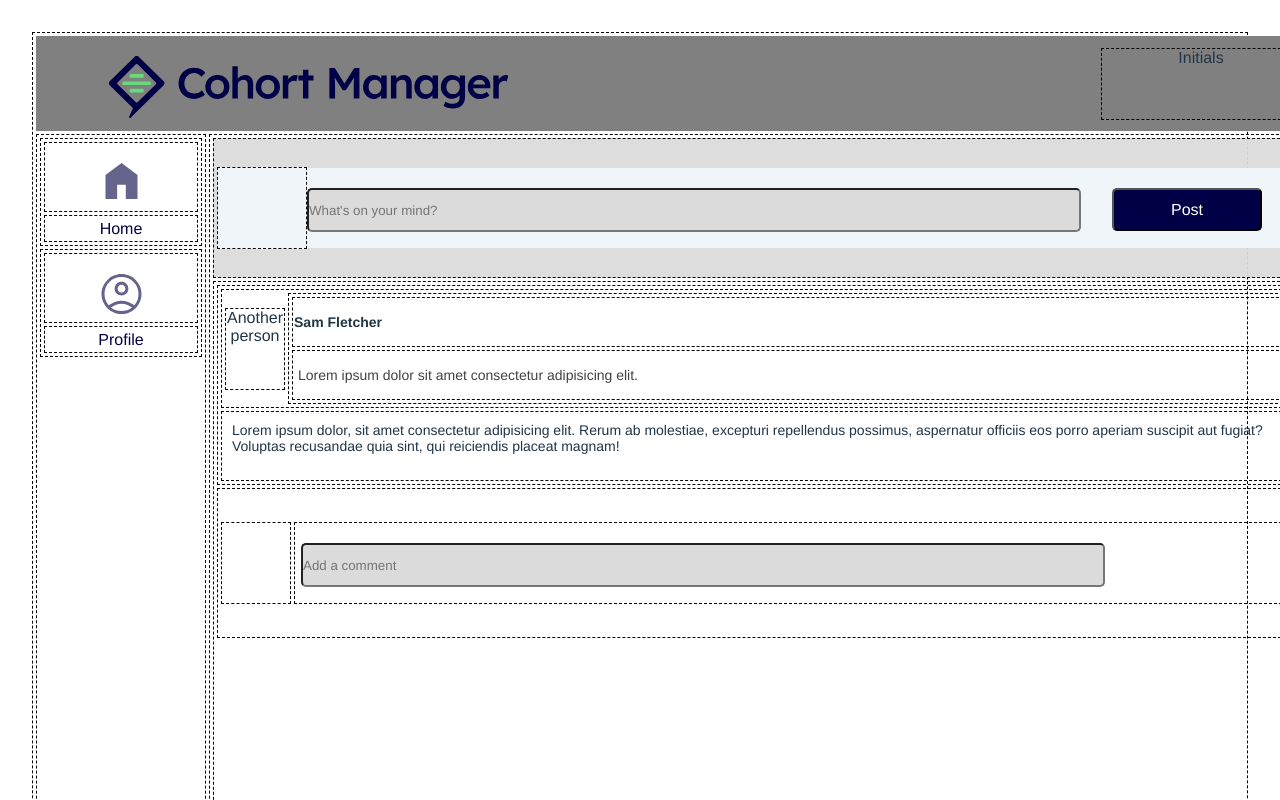
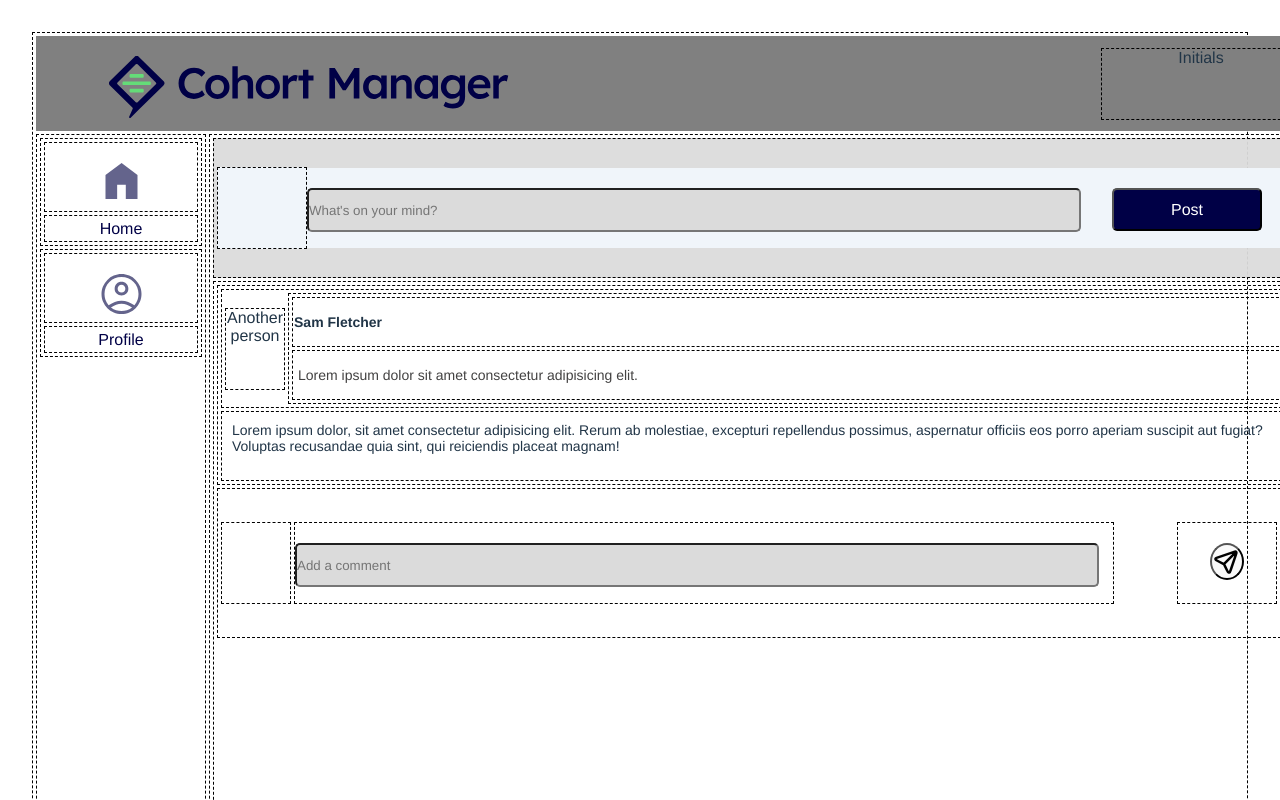
Before and after one commit to boolean-uk/react-cohort-dashboard-challenge, a React (Vite) app: page / in a window 1280 px wide. Shown: the top 800 px of the page. Built offline with nearby package versions, Linux system fonts and the light colour scheme.

Commit message:
added more styling

```diff
--- a/src/App.jsx
+++ b/src/App.jsx
@@ -96,6 +96,11 @@ function App() {
                   />
                 </form>
               </div>
+              <div className="commentButton">
+                <button>
+                  <img src="src/assets/send-svgrepo-com.svg" alt="" />
+                </button>
+              </div>
             </div>
           </div>
         </main>
--- a/src/index.css
+++ b/src/index.css
@@ -297,8 +297,8 @@
   grid-area: addAComment;
   border: black dashed 1px;
   display: grid;
-  grid-template: "userInitialsComment commentInput";
-  grid-template-columns: 70px 1fr;
+  grid-template: "userInitialsComment commentInput commentButton";
+  grid-template-columns: 70px 820px 160px;
   gap: 3px;
   padding: 3px;
 }
@@ -326,6 +326,27 @@
   border-radius: 5px;
 }
 
+.commentButton {
+  grid-area: commentButton;
+  border: black dashed 1px;
+  height: 80px;
+  align-self: center;
+  margin-left: 60px;
+}
+
+.commentButton > button {
+  border-radius: 50%;
+  margin-top: 20px;
+}
+
+.commentButton > button > img {
+  width: 30px;
+  height: 30px;
+  position: relative;
+  top: 2px;
+  right: 1px;
+}
+
 @media (prefers-color-scheme: light) {
   :root {
     color: #213547;
```
Also changed, not shown: src/assets/send-svgrepo-com.svg (added).
